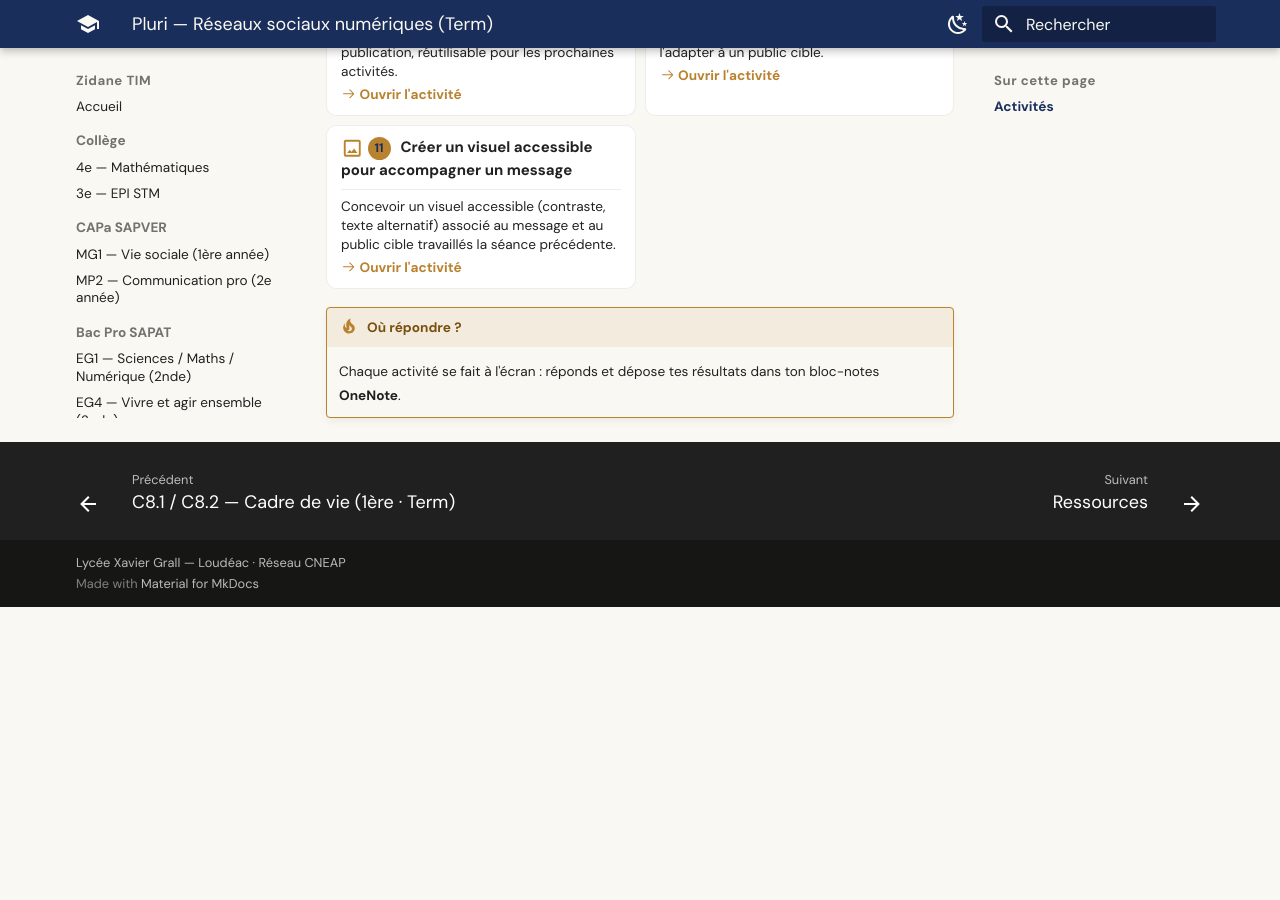
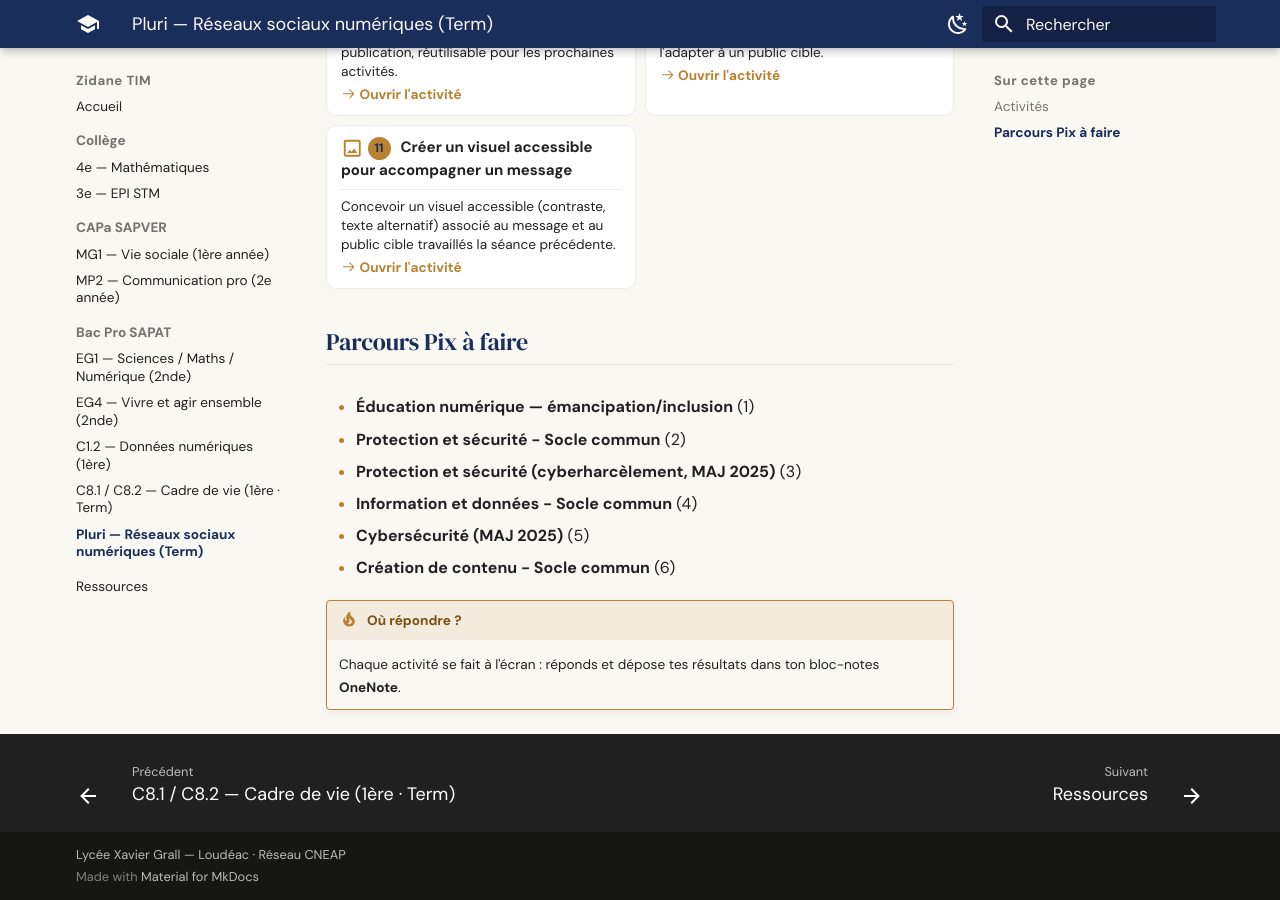
Before and after one commit to zidaneTim/zidane-tim, an MkDocs documentation site: the page built from docs/cours/sapat/pluri-reseaux-sociaux.md, in a window 1280 px wide and 900 px high, scrolled down 1324 px. Built offline with MkDocs 1.6.1 and Material for MkDocs 9.7.7, drawn with Linux system fonts in a browser that asks for light colours; before the commit the page ends 1931 px from its top, so only the background shows below that.

Commit message:
hub pluri reseaux sociaux: ajoute la section Parcours Pix a faire manquante

```diff
--- a/docs/cours/sapat/pluri-reseaux-sociaux.md
+++ b/docs/cours/sapat/pluri-reseaux-sociaux.md
@@ -103,6 +103,15 @@
 
 </div>
 
+## Parcours Pix à faire
+
+- **Éducation numérique — émancipation/inclusion** (1)
+- **Protection et sécurité - Socle commun** (2)
+- **Protection et sécurité (cyberharcèlement, MAJ 2025)** (3)
+- **Information et données - Socle commun** (4)
+- **Cybersécurité (MAJ 2025)** (5)
+- **Création de contenu - Socle commun** (6)
+
 !!! tip "Où répondre ?"
 
     Chaque activité se fait à l'écran : réponds et dépose tes résultats dans ton bloc-notes **OneNote**.
```
